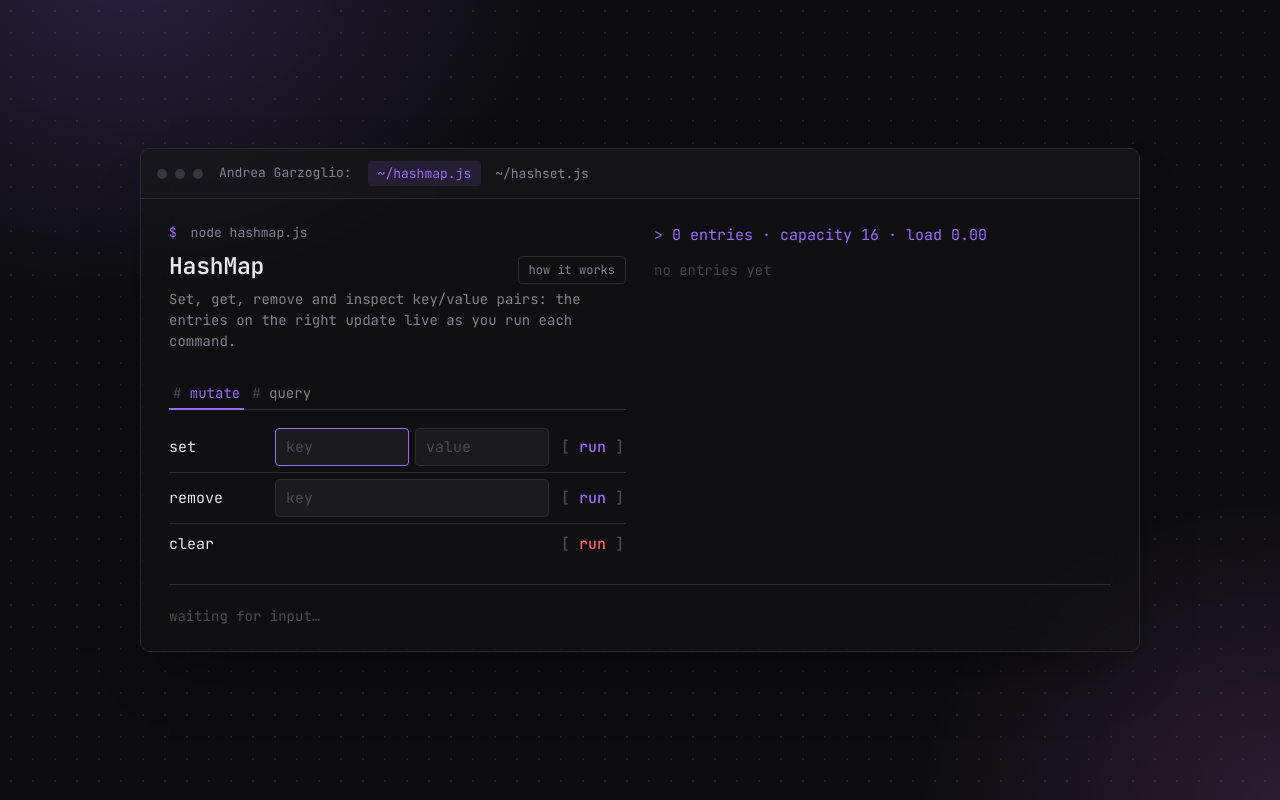
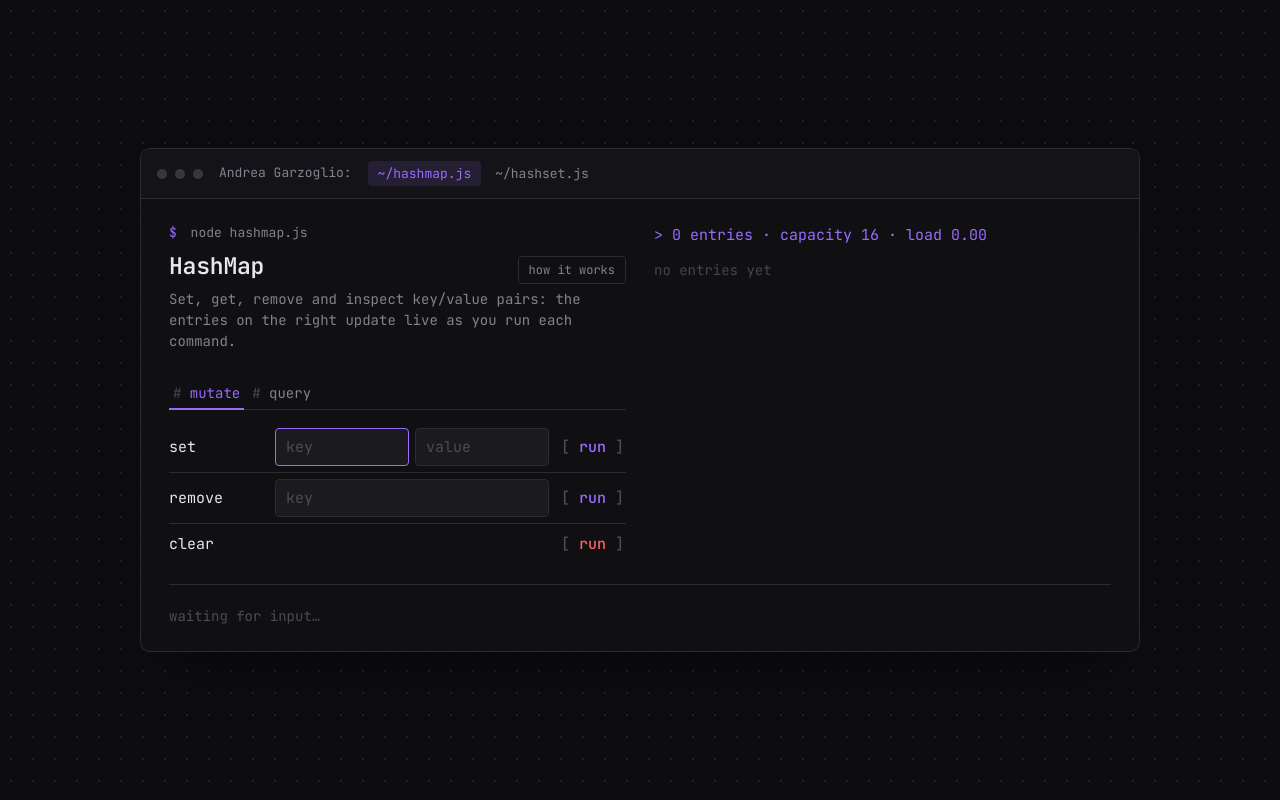
Before and after one commit to AndreaGarzoglio/HashMap-HashSet, a website built with webpack: page src/index.html in a window 1280 px wide. Built offline with nearby package versions, Linux system fonts and the light colour scheme.

Commit message:
Remove background gradients

```diff
--- a/src/styles.css
+++ b/src/styles.css
@@ -28,22 +28,9 @@ body {
 
 body {
   font-family: "JetBrains Mono", ui-monospace, monospace;
-  background:
-    radial-gradient(
-      700px 560px at 10% -5%,
-      rgba(155, 107, 255, 0.2),
-      transparent 60%
-    ),
-    radial-gradient(
-      600px 500px at 100% 100%,
-      rgba(232, 121, 249, 0.14),
-      transparent 60%
-    ),
-    radial-gradient(rgba(155, 107, 255, 0.16) 1px, transparent 1px), var(--bg);
-  background-size:
-    100% 100%,
-    100% 100%,
-    22px 22px;
+  background: radial-gradient(rgba(155, 107, 255, 0.16) 1px, transparent 1px) 0
+    0 / 22px 22px fixed;
+  background-color: var(--bg);
   color: var(--ink);
   line-height: 1.6;
   display: flex;
```
